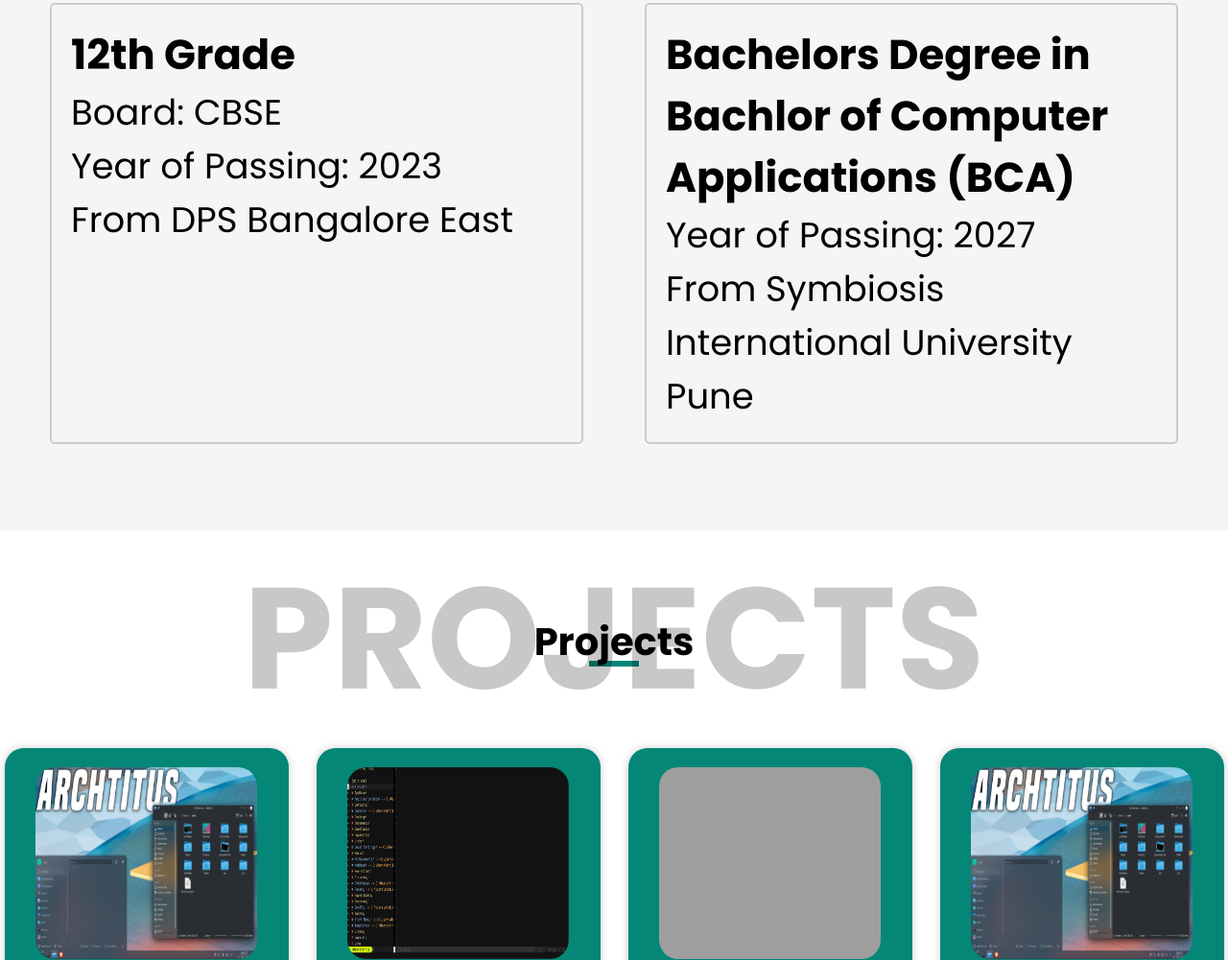
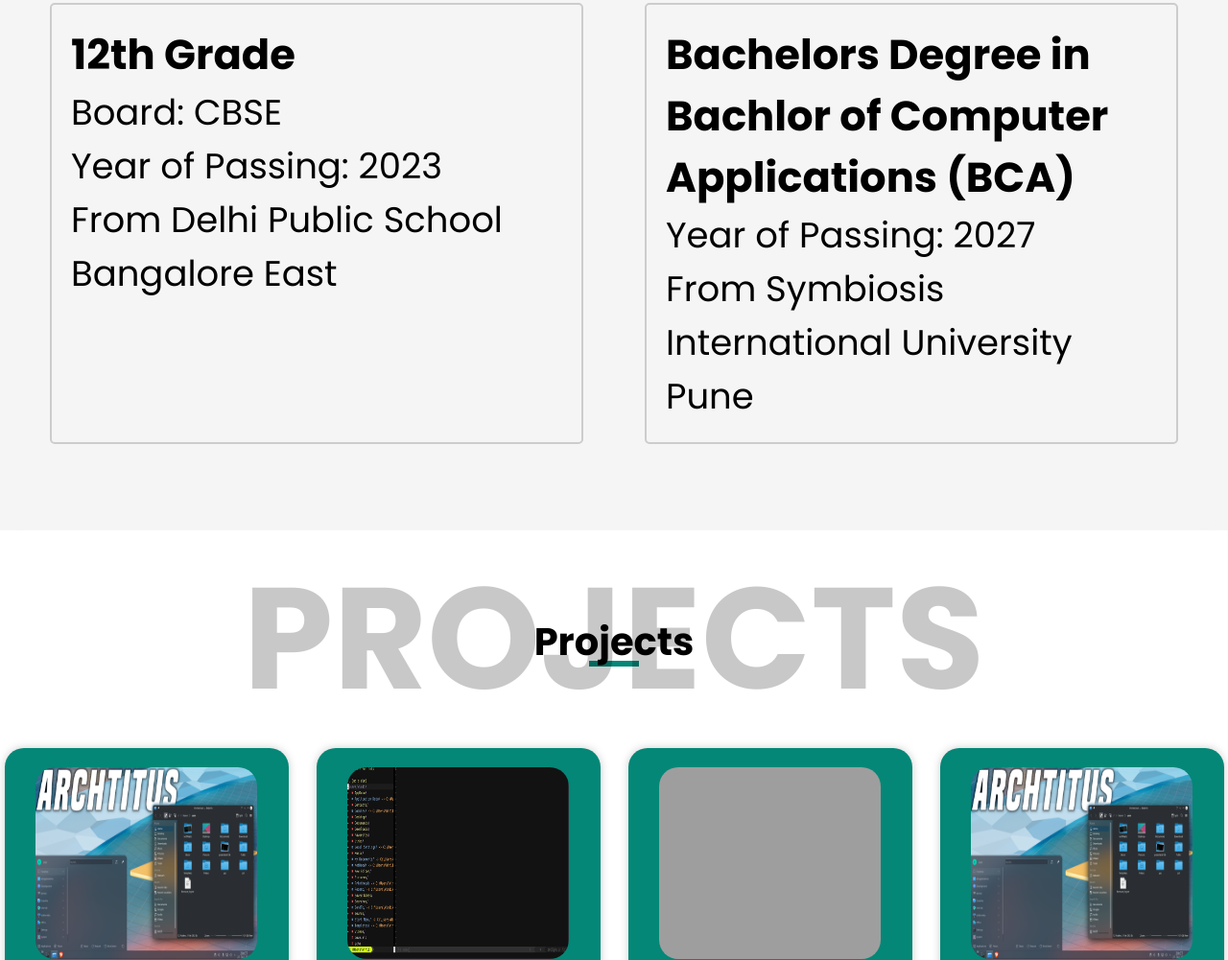
Before and after one commit to TwistedVision518/PortfolioPrototype, a website: page index.html in a window 1280 px wide. Shown: the part 3703-4704 px from the top of the page at 96% size. Drawn offline with nearby package versions, Linux system fonts and the light colour scheme; grey boxes are pictures that could not be loaded.

Commit message:
Update schooling

```diff
--- a/index.html
+++ b/index.html
@@ -98,7 +98,7 @@
               <h3>12th Grade</h3>
               <p>Board: CBSE</p>
               <p>Year of Passing: 2023</p>
-              <p>From DPS Bangalore East</p>
+              <p>From Delhi Public School Bangalore East</p>
             </div>
             <div class="education-item">
               <h3>Bachelors Degree in Bachlor of Computer Applications (BCA)</h3>
```
